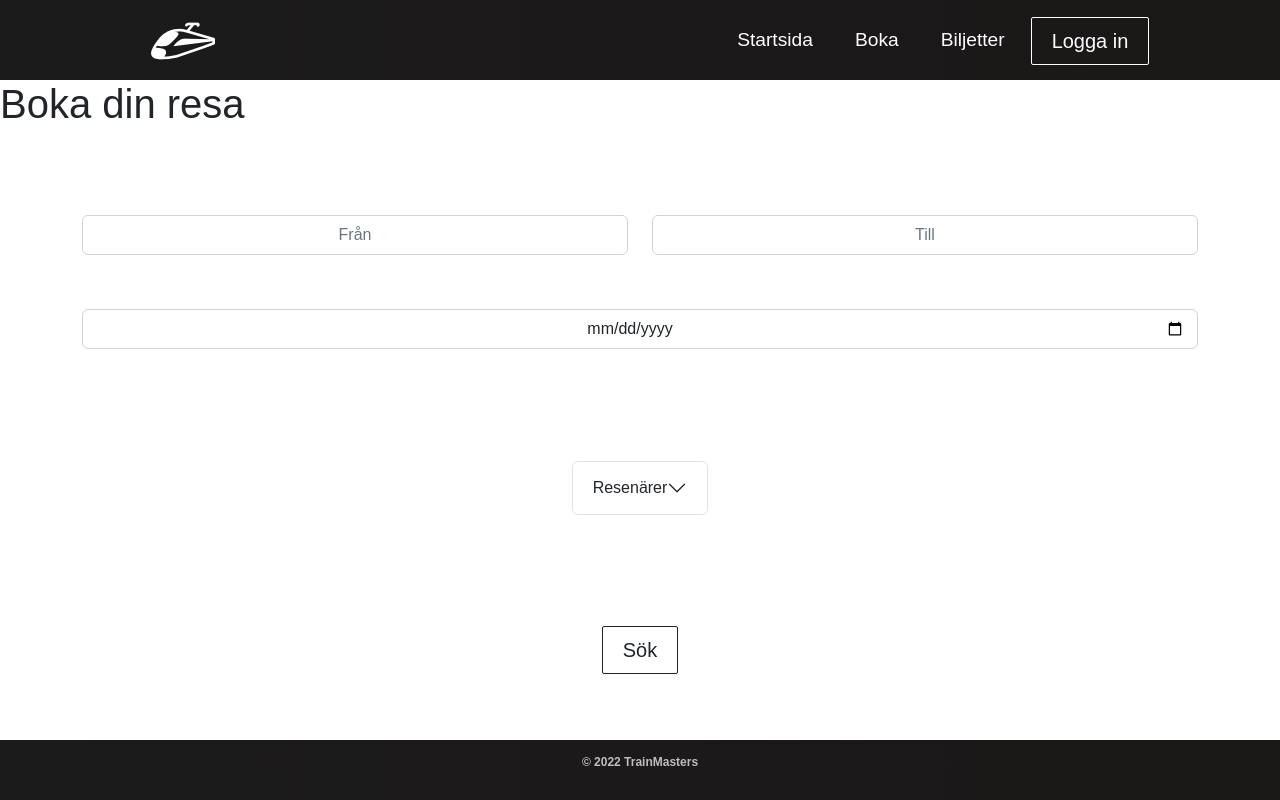
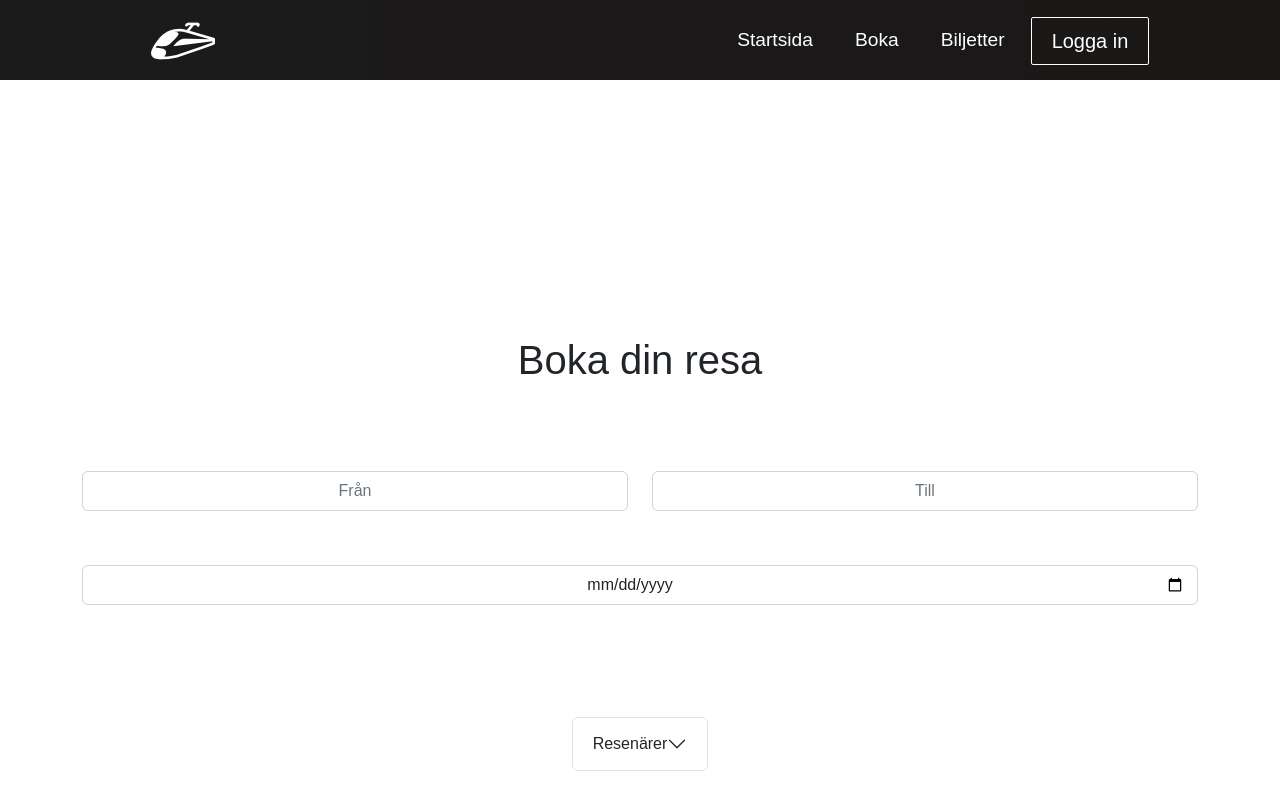
Before and after one commit to NikyAviator/TrainMasters, a React (Vite) app: page /boka in a window 1280 px wide. Shown: the top 800 px of the page. Built offline with nearby package versions, Linux system fonts and the light colour scheme.

Commit message:
Added some padding and aligned text center

```diff
--- a/scss/main.scss
+++ b/scss/main.scss
@@ -31,3 +31,8 @@ $body-color: white; (tex)
   padding: 0;
   font-family: 'PT Sans', sans-serif;
 }
+
+.bookingForm {
+  text-align: center !important;
+  padding-top: 20% !important;
+}
```
